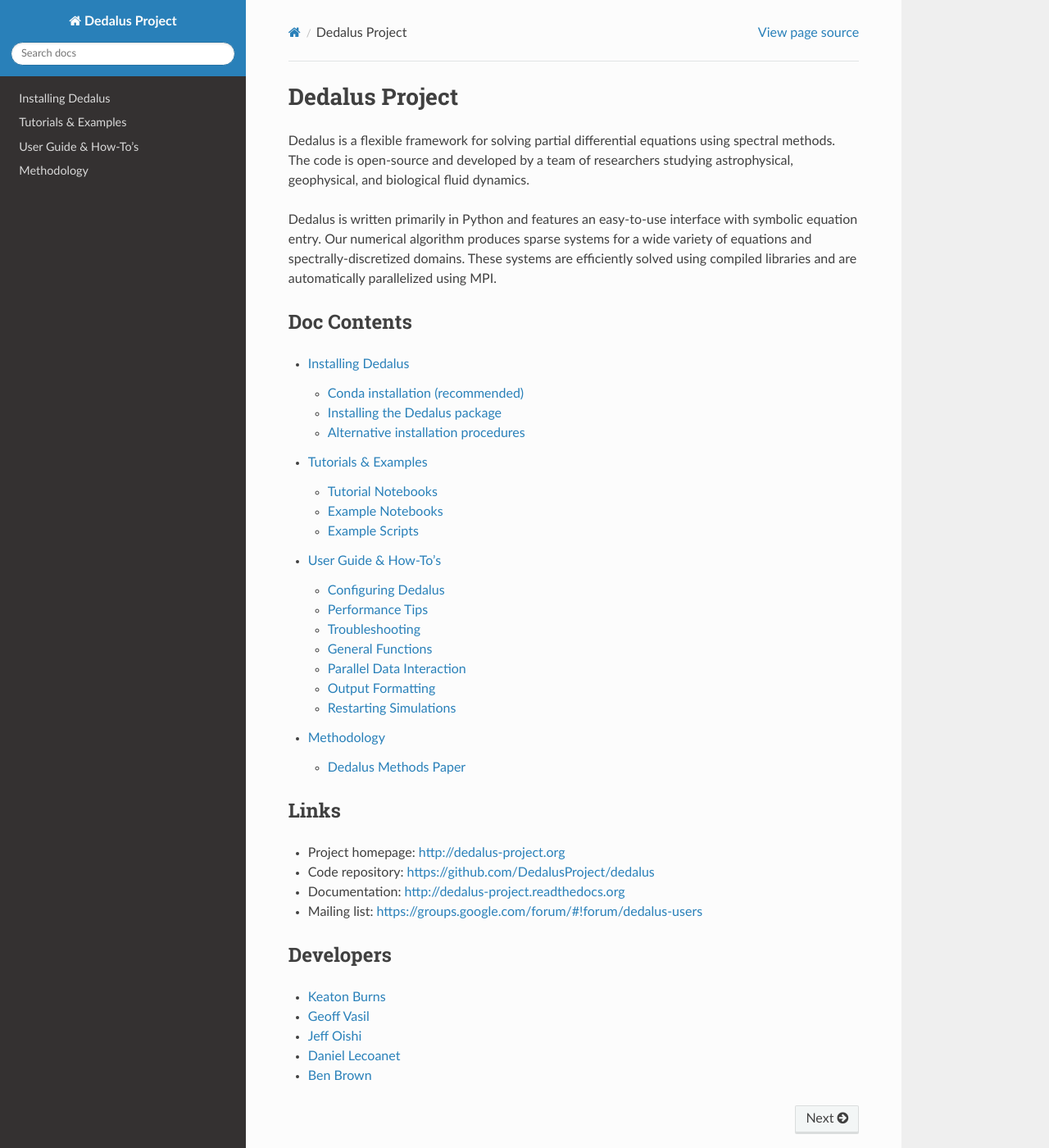
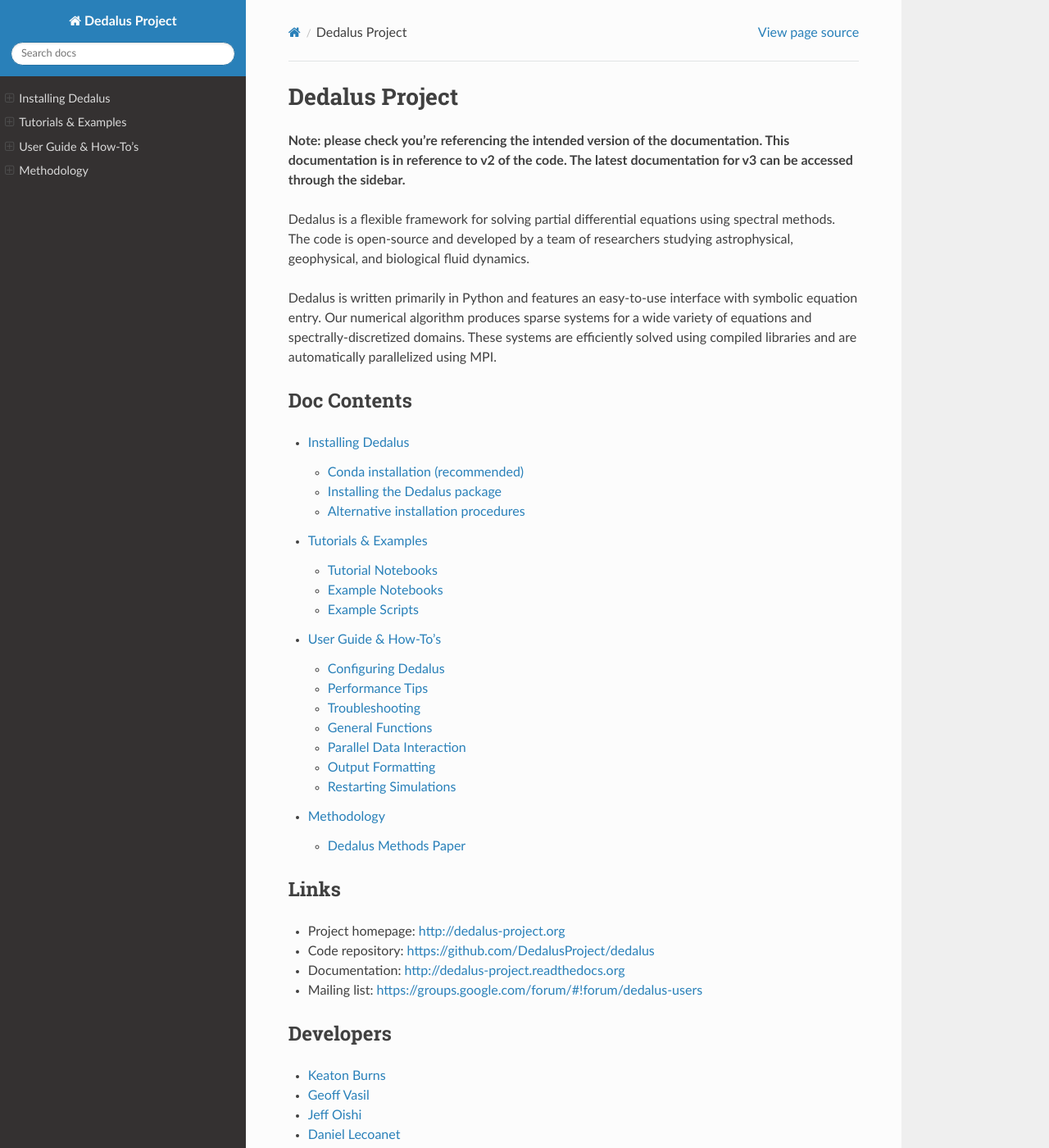
Before and after one commit to DedalusProject/dedalus, a Sphinx documentation site: the page built from docs/index.rst, in a window 1280 px wide and 1400 px high. Shown: the whole window at 82% size. Built offline with Sphinx 7.4.7 and the Read the Docs theme 2.0.0, drawn with Linux system fonts in a browser that asks for light colours; pages that are not in the unit, such as notebooks, are missing from menus; some of the changed text lies outside the part shown.

Commit message:
Doc updates

```diff
--- a/docs/conf.py
+++ b/docs/conf.py
@@ -20,7 +20,7 @@
 # -- Project information -----------------------------------------------------
 
 project = 'Dedalus Project'
-copyright = '2020 Dedalus Collaboration'
+copyright = '2022 Dedalus Collaboration'
 author = 'Dedalus Collaboration'
 
 # The short X.Y version
@@ -43,7 +43,11 @@
 extensions += ['autoapi.extension']
 extensions += ['sphinx.ext.viewcode']
 extensions += ['sphinx.ext.napoleon']
+extensions += ['sphinx.ext.extlinks']
 extensions += ['nbsphinx']
+extensions += ['sphinx_rtd_theme']
+extensions += ['sphinx_gallery.load_style']
+extensions += ['sphinxcontrib.video']
 
 add_module_names = False
 autoapi_type = 'python'
@@ -82,7 +86,7 @@
 exclude_patterns = ['_build', 'Thumbs.db', '.DS_Store']
 
 # The name of the Pygments (syntax highlighting) style to use.
-pygments_style = 'sphinx'
+pygments_style = 'default'
 
 
 # -- Options for HTML output -------------------------------------------------
@@ -97,7 +101,9 @@
 # further.  For a list of options available for each theme, see the
 # documentation.
 #
-# html_theme_options = {}
+html_theme_options = {
+    "collapse_navigation": "false"
+}
 
 # Add any paths that contain custom static files (such as style sheets) here,
 # relative to this directory. They are copied after the builtin static files,
--- a/docs/index.rst
+++ b/docs/index.rst
@@ -1,5 +1,9 @@
 Dedalus Project
 ***************
+
+**Note: please check you're referencing the intended version of the documentation.
+This documentation is in reference to v2 of the code.
+The latest documentation for v3 can be accessed through the sidebar.**
 
 Dedalus is a flexible framework for solving partial differential equations using spectral methods.
 The code is open-source and developed by a team of researchers studying astrophysical, geophysical, and biological fluid dynamics.
@@ -34,5 +38,5 @@
 * `Keaton Burns <http://keaton-burns.com/>`_
 * `Geoff Vasil <https://www.sydney.edu.au/science/about/our-people/academic-staff/geoffrey-vasil.html>`_
 * `Jeff Oishi <https://jsoishi.github.io/>`_
-* `Daniel Lecoanet <http://www.princeton.edu/~lecoanet/>`_
+* `Daniel Lecoanet <https://people.esam.northwestern.edu/~lecoanet/>`_
 * `Ben Brown <https://bpbrown.bitbucket.io/>`_
--- a/docs/pages/installation.rst
+++ b/docs/pages/installation.rst
@@ -1,5 +1,9 @@
 Installing Dedalus
 ******************
+
+**Note: please check you're referencing the intended version of the documentation.
+This documentation is in reference to v2 of the code.
+The latest documentation for v3 can be accessed through the sidebar.**
 
 Dedalus is a Python 3 package that includes custom C-extensions (compiled with Cython) and that relies on MPI, FFTW (linked to MPI), HDF5, and a basic scientific-Python stack: numpy, scipy, mpi4py (linked to the same MPI), and h5py.
 
--- a/docs/pages/tutorials.rst
+++ b/docs/pages/tutorials.rst
@@ -1,5 +1,9 @@
 Tutorials \& Examples
 *********************
+
+**Note: please check you're referencing the intended version of the documentation.
+This documentation is in reference to v2 of the code.
+The latest documentation for v3 can be accessed through the sidebar.**
 
 Tutorial Notebooks
 ==================
--- a/docs/requirements.rtd.txt
+++ b/docs/requirements.rtd.txt
@@ -1,4 +1,7 @@
 setuptools >= 18.0
 sphinx-autoapi
 nbsphinx
-pygments>=2.4.1
+pygments >= 2.4.1
+sphinx_rtd_theme >= 1.0.0
+sphinx-gallery
+sphinxcontrib-video
```
